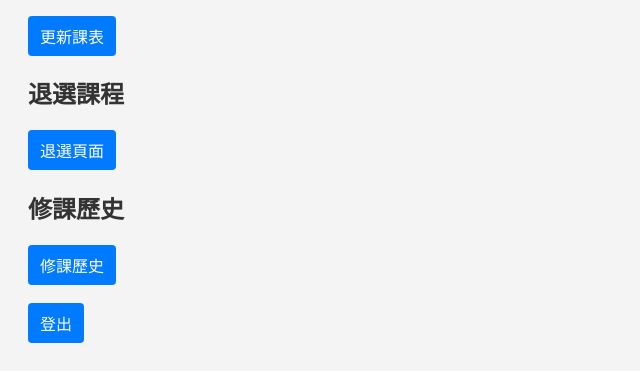
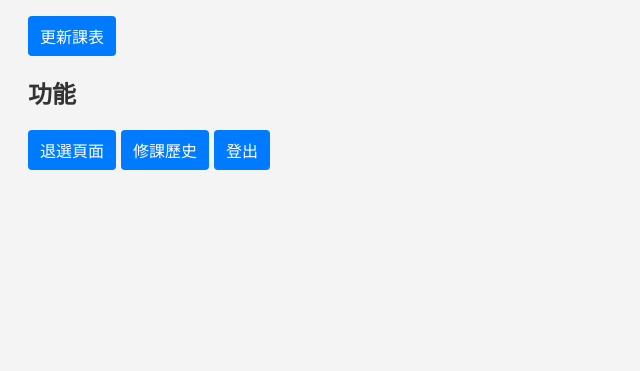
Before and after one commit to FCU-DataBase113/DB_CourseSelectionSystem, a Flask app: template templates/CourseSelection.html in a window 1280 px wide. Shown: the part 693-1064 px from the top of the page, without its empty margins (0-640 px from the left). After the commit the page ends 863 px from the top, so only its background shows below. Run offline with Flask 3, Linux system fonts and the light colour scheme; the template is opened without the code that fills it, so the values that code supplies are empty; data comes from the database, SQL or seed files in the repository; some libraries are stand-ins or nearby versions.

Commit message:
CHG button in same row

```diff
--- a/static/course.css
+++ b/static/course.css
@@ -52,3 +52,15 @@ h1:hover {
     color: #ff6347;
     text-decoration: underline;
 }
+
+.button-container {
+    display: flex;
+    /* justify-content: space-between; */
+    align-items: center;
+    margin-bottom: 5px; /* 可根據需要調整間距 */
+}
+
+/* 確保按鈕之間的間距是固定的 */
+.button-container button {
+    margin-right: 5px; /* 可根據需要調整間距 */
+}
--- a/templates/CourseSelection.html
+++ b/templates/CourseSelection.html
@@ -113,18 +113,18 @@
     <!-- 更新課表按鈕 -->
     <button type="button" id="updateScheduleButton">更新課表</button>
     <!-- 退選頁面按鈕 -->
-    <h2>退選課程</h2>
+    <h2>功能</h2>
+    <div class ="button-container">
         <form action="/course_deselection" method="GET">
             <button type="submit" id="redirectTowithdrawPage">退選頁面</button>
         </form>
-    <h2>修課歷史</h2>
         <form action="/history" method="GET">
             <button type="submit" id="redirectTowithdrawPage">修課歷史</button>
         </form>
-    <br>
         <form action="/logout" method="GET">
             <button type="submit" id="logout">登出</button>
         </form>
+    </div>
     <script>
         // 確保網頁已經載入完畢
         $(document).ready(function () {
```
Lines whose indentation alone changed are shown as unchanged.
